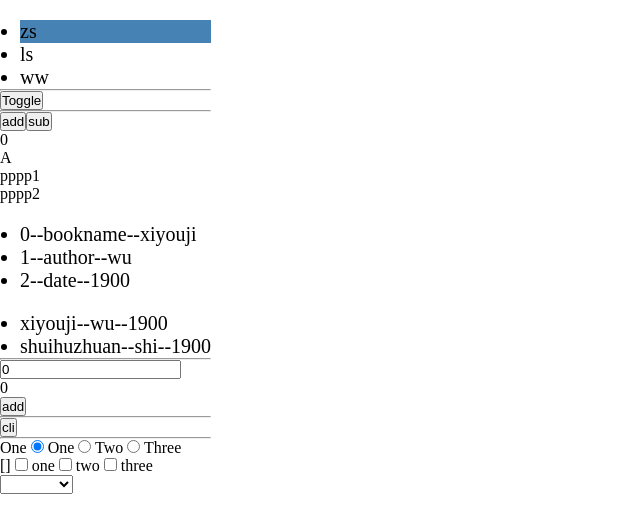
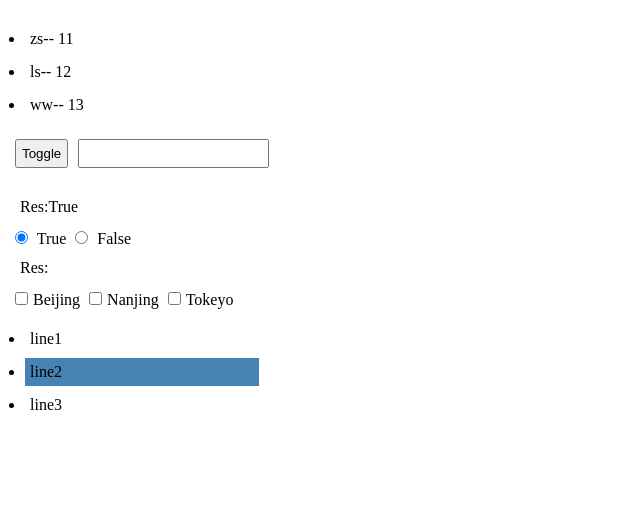
Before and after one commit to CooCoders/Co-Learning, a Vue app in the folder Vite+Vue3/vvue-demo1/: page / in a window 1280 px wide. Shown: the top 532 px of the page, without its empty margins (0-640 px from the left). Built offline with nearby package versions, Linux system fonts and the light colour scheme.

Commit message:
vue3 review

```diff
--- a/Vite+Vue3/vvue-demo1/src/App.vue
+++ b/Vite+Vue3/vvue-demo1/src/App.vue
@@ -6,7 +6,8 @@
 // import ReactivityDemo from './components/ReactivityDemo.vue'
 // import ComputedProp from './components/ComputedProp.vue'
 // import ClassBindVue from './components/ClassBind.vue'
-import ListDemoVue from './components/ListDemo.vue'
+// import ListDemoVue from './components/ListDemo.vue'
+import ReviewVue from './components/Review.vue'
 </script>
 
 <template>
@@ -16,7 +17,8 @@ import ListDemoVue from './components/ListDemo.vue'
     <ReactivityDemo></ReactivityDemo>
     <ComputedProp></ComputedProp> -->
     <!-- <ClassBindVue></ClassBindVue> -->
-    <ListDemoVue></ListDemoVue>
+    <!-- <ListDemoVue></ListDemoVue> -->
+    <ReviewVue></ReviewVue>
   </div>
 </template>
 
--- /dev/null
+++ b/Vite+Vue3/vvue-demo1/src/components/Review.vue
@@ -0,0 +1,80 @@
+<!-- review -->
+<template>
+  <div>
+    <!-- 列表渲染 -->
+    <ul>
+      <li v-for="item in usrList">{{ item.name }}-- {{ item.id }}</li>
+    </ul>
+
+    <!-- 条件渲染 -->
+    <button @click="showDiv">Toggle</button>
+    <div class="show" v-if="tag"></div>
+
+    <!-- 双向数据绑定 -->
+    <input type="text" v-model="iptContent" @keyup.esc="clear" />
+    <p>{{ iptContent }}</p>
+
+    <p>Res:{{ isTrue }}</p>
+    <input type="radio" value="True" v-model="isTrue" /> True
+    <input type="radio" value="False" v-model="isTrue" /> False
+
+    <p>Res: {{ checkList.join(' ') }}</p>
+    <input type="checkbox" value="beijing" v-model="checkList" />Beijing
+    <input type="checkbox" value="nanjing" v-model="checkList" />Nanjing
+    <input type="checkbox" value="tokeyo" v-model="checkList" />Tokeyo
+
+    <!-- 动态绑定class -->
+    <ul @click="choseLine">
+      <li
+        v-for="(item, index) in testList"
+        :class="{ chgbgc: index === curLine }"
+        @click="chgLi(index)"
+      >
+        {{ item }}
+      </li>
+    </ul>
+  </div>
+</template>
+
+<script setup>
+import { ref, reactive } from 'vue'
+const usrList = reactive([
+  { name: 'zs', id: 11 },
+  { name: 'ls', id: 12 },
+  { name: 'ww', id: 13 },
+])
+
+const tag = ref(false)
+const showDiv = () => {
+  tag.value = !tag.value
+}
+
+const iptContent = ref('')
+const clear = (e) => {
+  e.target.value = ''
+  iptContent.value = ''
+}
+
+const isTrue = ref('True')
+const checkList = ref([])
+
+const testList = reactive(['line1', 'line2', 'line3'])
+const curLine = ref(1)
+const chgLi = (ind) => {
+  curLine.value = ind
+}
+</script>
+<style scoped>
+* {
+  margin: 5px;
+  padding: 5px;
+}
+.show {
+  height: 50px;
+  width: 50px;
+  background-color: steelblue;
+}
+.chgbgc {
+  background-color: steelblue;
+}
+</style>
```
